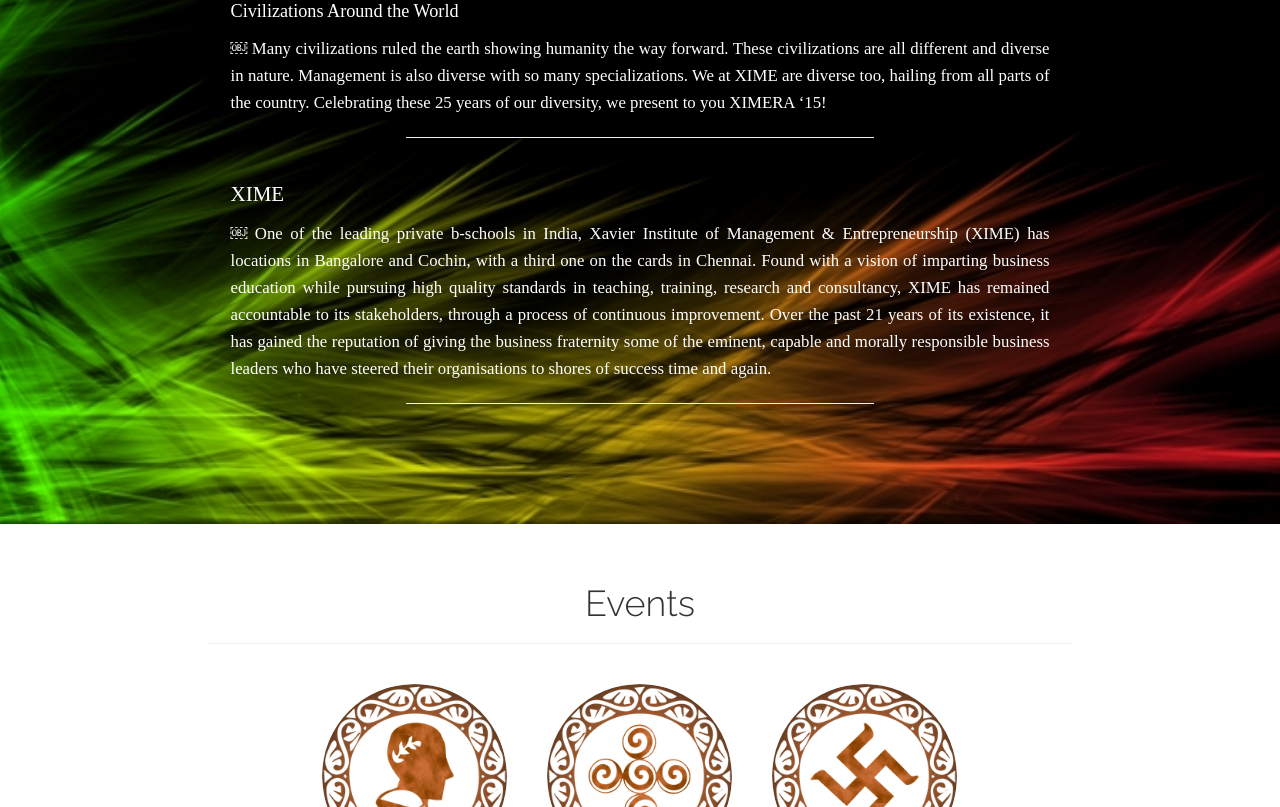
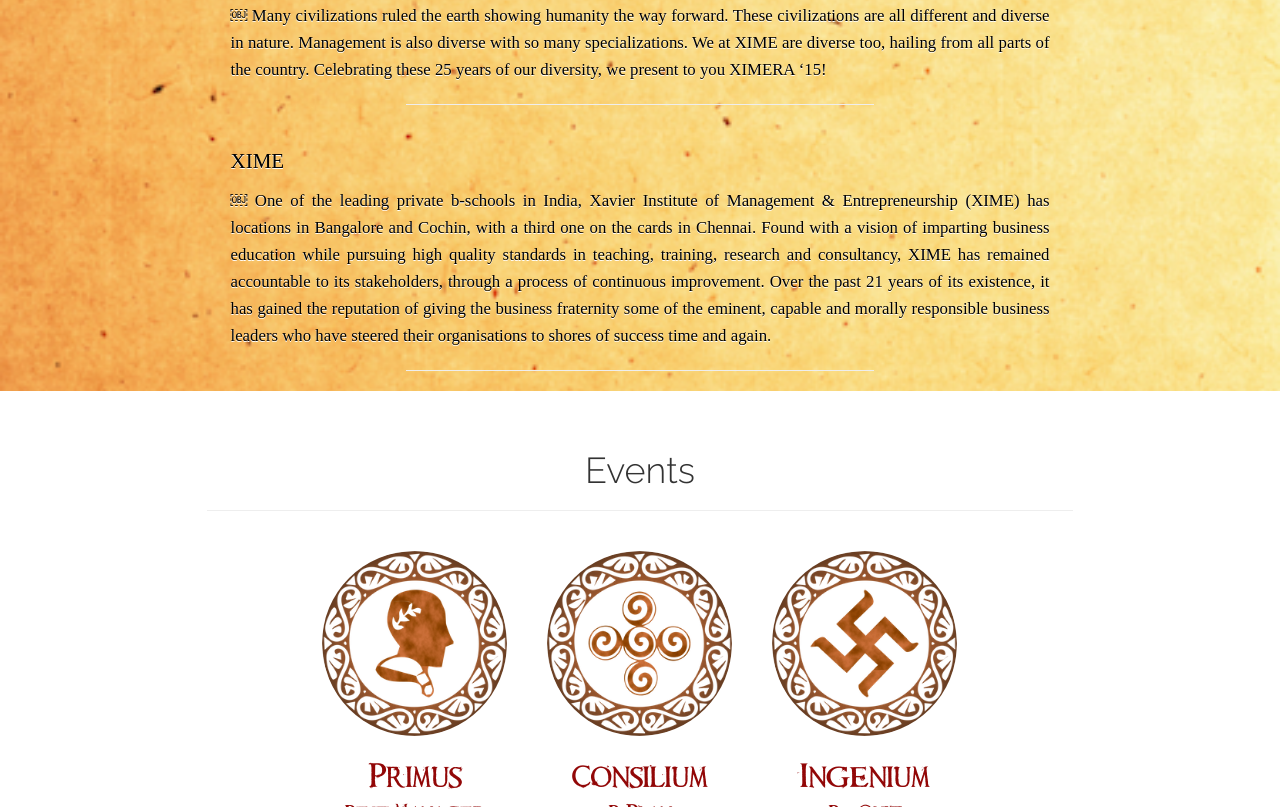
Before and after one commit to ximerafest/ximerafest.github.io, a plain HTML site: page index.html in a window 1280 px wide. Shown: the part 1273-2080 px from the top of the page. Drawn offline with nearby package versions, Linux system fonts and the light colour scheme; some packages are replaced by stand-ins of ours; a web font is replaced by a local one.

Commit message:
Background change

```diff
--- a/css/main.css
+++ b/css/main.css
@@ -14,7 +14,6 @@
     src: url(../fonts/Requiem.ttf);
     font-weight: bold;
 }
-
 a {
     -webkit-transition: 300ms;
     -moz-transition: 300ms;
@@ -169,7 +168,8 @@ sup {
     font-family: 'Kurale', serif;
     width: 70%;
     margin-left: 15%;
-    color: #FFF;
+    color: black;
+    text-shadow: 0px 1px white;
 }
 #explore h1 {
     font-size: 1.5em;
@@ -177,7 +177,7 @@ sup {
 #explore h2 {
     font-size: 1.3em;
 }
-#explore hr{
+#explore hr {
     width: 40%;
 }
 #home {
@@ -313,11 +313,11 @@ sup {
     background-size: cover;
     background-image: url('../images/events/infoimages/paper_texture.jpg');
 }
-.eventInfoBg .header{
+.eventInfoBg .header {
     padding: 25px;
     text-align: left;
 }
-.eventInfoBg .titleSection{
+.eventInfoBg .titleSection {
     width: 70%;
     display: inline-block;
 }
@@ -334,10 +334,10 @@ sup {
     display: inline;
     margin-top: -70px;
 }
-.eventInfoBg .summary{
+.eventInfoBg .summary {
     margin-top: -30px;
 }
-.eventInfoBg .civilizationTitle{
+.eventInfoBg .civilizationTitle {
     text-align: center;
     font-family: bf;
     color: firebrick;
@@ -346,7 +346,7 @@ sup {
 }
 .eventInfoBg .summaryText1,
 .eventInfoBg .summaryText2,
-.eventInfoBg .summaryText3{
+.eventInfoBg .summaryText3 {
     margin: 17px;
     font-family: bf;
     text-align: left;
@@ -355,32 +355,32 @@ sup {
 .eventInfoBg .paricipantNo,
 .eventInfoBg .regFee,
 .eventInfoBg .prizeMoney1,
-.eventInfoBg .prizeMoney2{
+.eventInfoBg .prizeMoney2 {
     font-family: 'Kurale', serif;
     font-weight: 500;
     font-size: 20px;
     text-align: center;
 }
-.eventInfoBg .prizeMoney2{
+.eventInfoBg .prizeMoney2 {
     margin-left: 100px;
 }
-.eventInfoBg .infoFooter{
+.eventInfoBg .infoFooter {
     padding: 20px;
     position: absolute;
     bottom: 0px;
     width: 100%;
 }
-.eventInfoBg .registrationText{
+.eventInfoBg .registrationText {
     float: left;
     text-shadow: 2px 2px white;
     text-decoration: underline;
     display: inline;
     width: 50%;
 }
-.eventInfoBg .registrationText a{
+.eventInfoBg .registrationText a {
     color: firebrick;
 }
-.eventInfoBg .contactInfo{
+.eventInfoBg .contactInfo {
     text-align: right;
     margin-right: 30px;
     display: initial;
@@ -441,7 +441,6 @@ sup {
     color: #E8D2D2;
     opacity: 1;
 }
-
 .event-item img:hover {
     box-shadow: 2px 2px 2px black;
 }
@@ -455,16 +454,18 @@ sup {
     font-size: 20px;
 }
 #explore {
-    background-color: #FFFFFF;
-    background-image: url("../images/events/bg_explore.jpg");
-    background-position: center bottom;
+    text-align: center;
+}
+#explore .exploreBg{
+    position: absolute;
+    width: 100%;
+    position: absolute;
+    left: 0px;
+}
+#explore .container {
+    padding-top: 47px;
     position: relative;
-    overflow: hidden;
-    padding: 80px 0 100px;
-    text-align: center;
-    background-size: cover;
 }
-
 /*************************
 *******schedule CSS******
 **************************/
@@ -473,6 +474,8 @@ sup {
     padding-top: 40px;
     padding-bottom: 40px;
     font-family: rq;
+    position: relative;
+    background-color: white;
 }
 #events .arrow {
     color: black;
@@ -481,7 +484,6 @@ sup {
     width: 76%;
     margin-left: 12%;
 }
-
 .single-event {
     text-align: center;
 }
@@ -498,7 +500,6 @@ sup {
     font-weight: 100;
     display: block;
 }
-
 #sponsers .arrow {
     color: black;
 }
@@ -556,20 +557,18 @@ sup {
 .sponsor-control-right {
     right: 10%
 }
-
 #map {
     position: relative;
 }
 #gmap {
     height: 450px;
 }
-
 .contact-section {
     text-align: center;
     font-family: 'Kurale', serif;
     color: white;
 }
-.contact-section .contactBg{
+.contact-section .contactBg {
     position: absolute;
     -webkit-filter: blur(5px);
     -moz-filter: blur(5px);
@@ -580,7 +579,6 @@ position: absolute;
     position: absolute;
     left: 0px;
 }
-
 #contact .container {
     padding-top: 47px;
     position: relative;
@@ -597,7 +595,6 @@ position: absolute;
     color: white;
     text-shadow: 1px 1px #373737;
 }
-
 /*************************
 ******Footer CSS****
 **************************/
--- a/css/responsive.css
+++ b/css/responsive.css
@@ -47,9 +47,11 @@
     #contact  {
         background-color: #1A6E88;
     }
-
-    .eventInfoBg .title{
-        font-size: 20px;
+    #explore {
+        background-color: rgba(255, 200, 0, 0.62);
+    }
+    #explore .exploreBg{
+        display: none;
     }
     .eventInfoBg .civilizationTitle,
     .eventInfoBg .subtitle{
@@ -113,11 +115,17 @@
   .registrationInfo {
     margin-top: 20px;
   }
-        .contact-section .contactBg{
+    .contact-section .contactBg{
         display: none;
     }
     #contact  {
         background-color: #1A6E88;
+    }
+    #explore {
+        background-color: rgba(255, 200, 0, 0.62);
+    }
+    #explore .exploreBg{
+        display: none;
     }
 
     sup{
--- a/index.html
+++ b/index.html
@@ -85,6 +85,7 @@
     </section>
     <!--/#home-->
     <section id="explore">
+         <img class="exploreBg" src="images/explore.png" alt="slider">
         <div class="container">
             <div class="row align-center wow animated fadeInLeft" data-wow-duration="1s" data-wow-delay="0.5s">
                 <h1 >XIMERA</h1>
```
Also changed, not shown: images/explore.png (added). Lines whose indentation alone changed are shown as unchanged.
